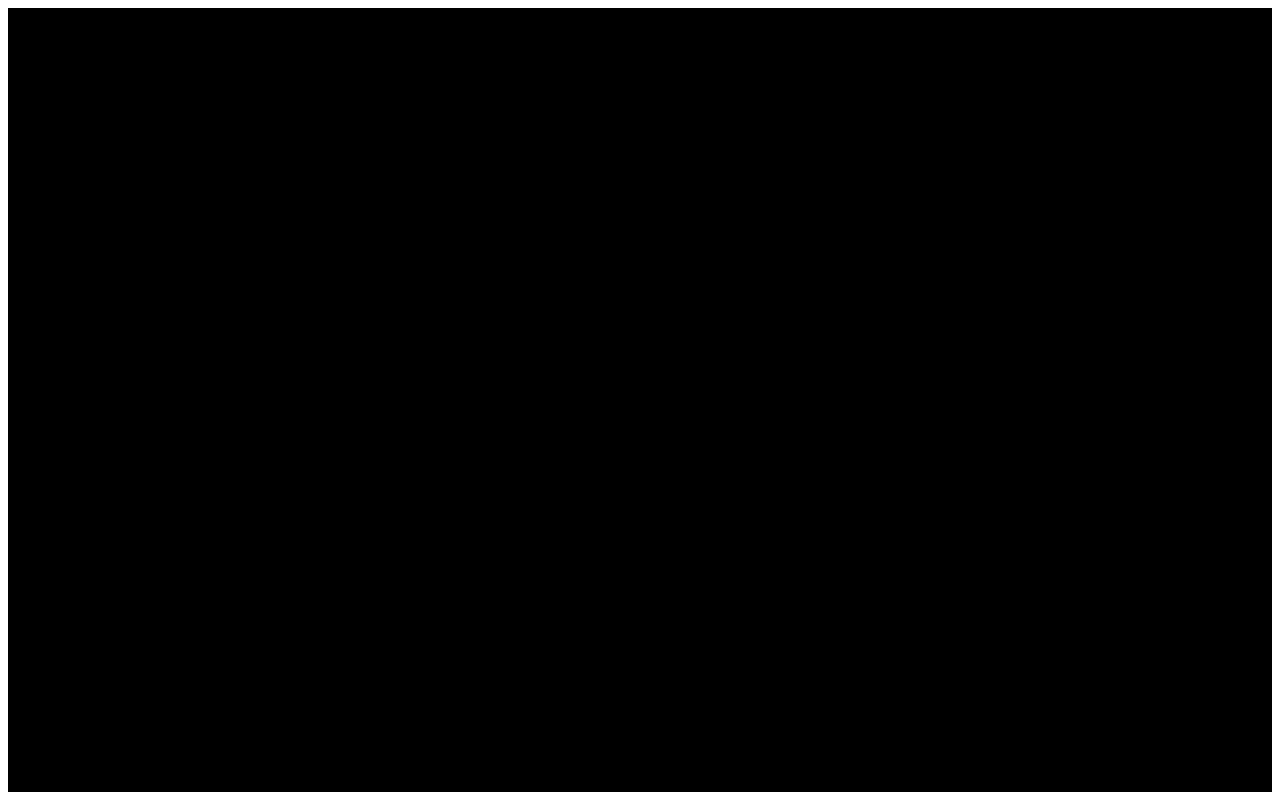
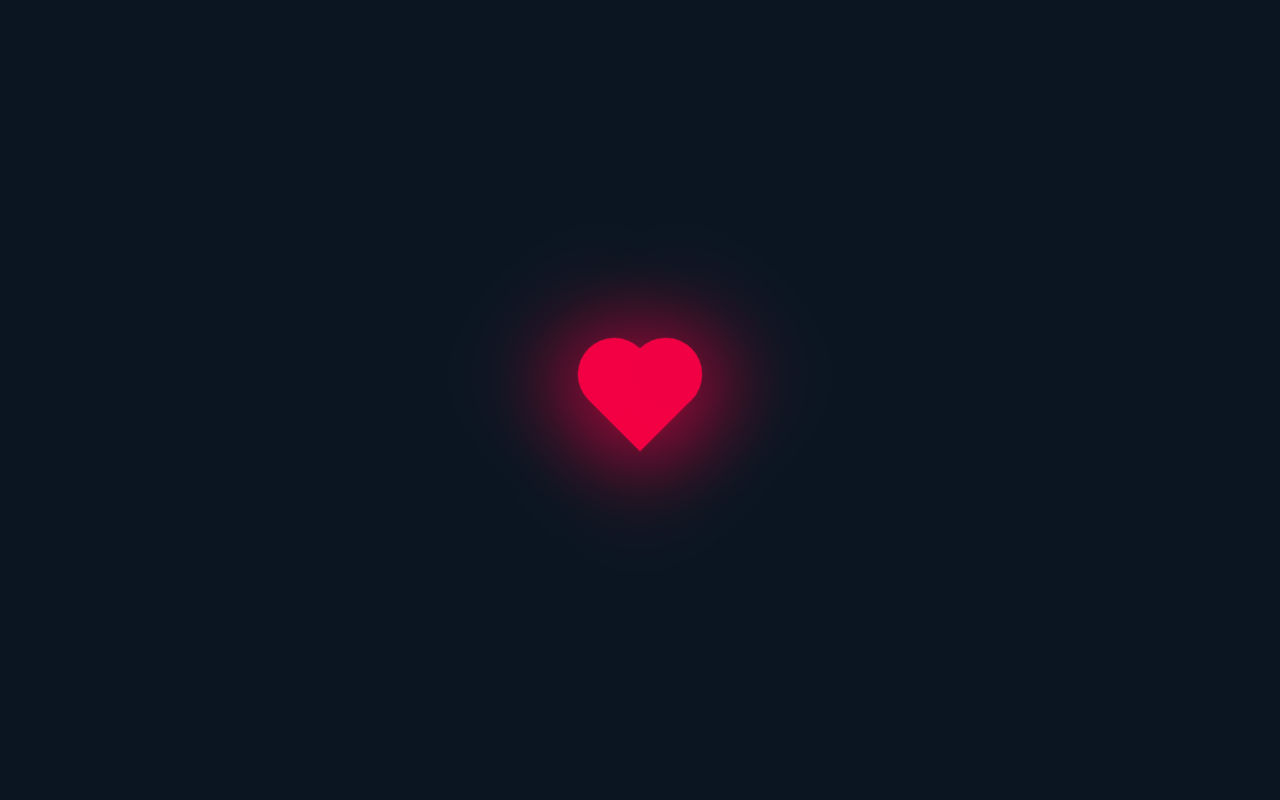
Before and after one commit to Pandani07/Sharu, a plain HTML site: page index.html in a window 1280 px wide. Drawn offline with Linux system fonts and the light colour scheme.

Commit message:
added heart

```diff
--- a/app.css
+++ b/app.css
@@ -1,5 +1,54 @@
-.main-div{
-    height: 100%;
-    width: 100%;
-    background-color: black;
+body{
+    margin: 0;
+    padding: 0;
+    display: flex;
+    min-height: 100vh;
+    align-items: center;
+    justify-content: center;
+    background-color: #0b1522;
 }
+
+
+.heart{
+    height: 70px;
+    width: 70px;
+    background-color: #f20044;
+    position: relative;
+    transform: rotate(-45deg);
+    box-shadow: -10px 10px 90px #f20044;
+    animation: heart 0.6s linear infinite;
+}
+
+@keyframes heart {
+    0%{
+        transform: rotate(-45deg) scale(1.07);
+    }
+    80%{
+        transform: rotate(-45deg) scale(1);
+    }
+    100%{
+        transform: rotate(-45deg) scale(0.8);
+    }
+}
+
+.heart:before{
+    content: '';
+    position: absolute;
+    height: 70px;
+    width: 70px;
+    background: #f20044;
+    top: -50%;
+    box-shadow: -10px -10px 90px #f20044;
+    border-radius: 50px;
+}
+
+.heart:after{
+    content: '';
+    position: absolute;
+    height: 70px;
+    width: 70px;
+    background: #f20044;
+    right: -50%;
+    border-radius: 50px;
+    box-shadow: 10px 10px 90px #f20044;
+}
--- a/index.html
+++ b/index.html
@@ -5,7 +5,9 @@
     </head>
     <body>
         <div class="main-div">
-
+            <div class="heart-div">
+                <div class="heart"></div>
+            </div>
         </div>
     </body>
 </html>
```
